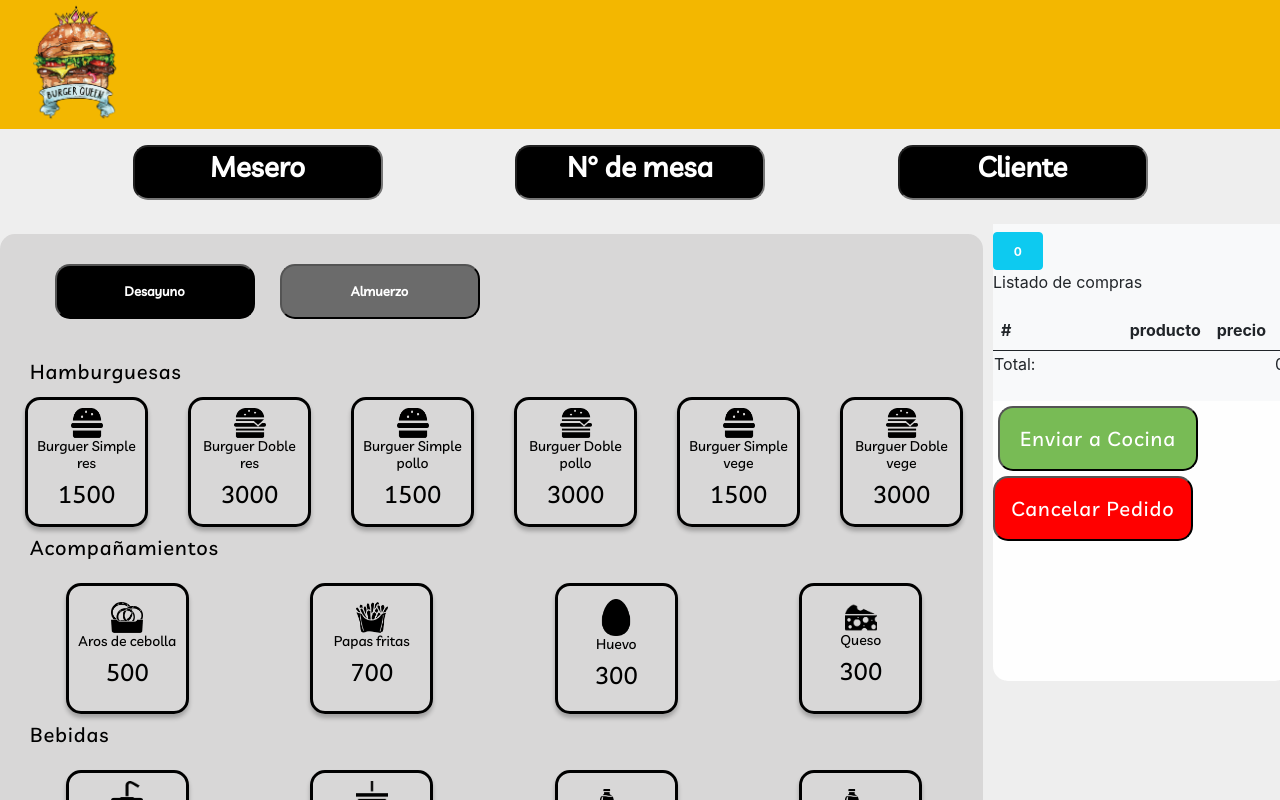
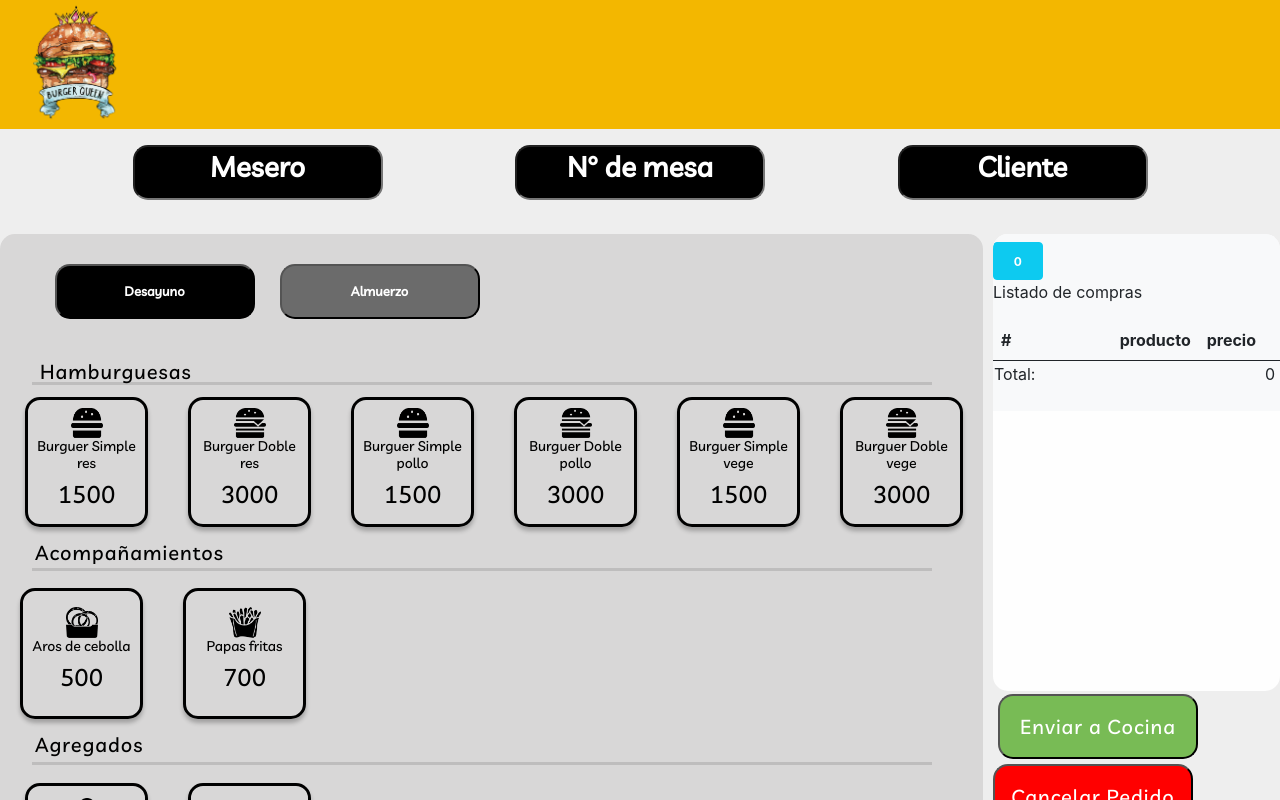
Before and after one commit to Eileencisternas/scl015-burger-queen, a React (Create React App) app: page /Mesero in a window 1280 px wide. Both pictures are taken after a click on the button "Almuerzo". Shown: the top 800 px of the page. Built offline with nearby package versions, Linux system fonts and the light colour scheme.

Commit message:
cambios en css, modificacion productos

```diff
--- a/src/components/Almuerzo/Almuerzo.css
+++ b/src/components/Almuerzo/Almuerzo.css
@@ -9,8 +9,8 @@
     letter-spacing: 0.05em;
     color: #000000;
     position: absolute;
-    margin-top: 30px;
-    left: 30px;
+    margin-top: 70px;
+    left: 40px;
 }
 .spanBebidas{
     font-family: Livvic;
@@ -36,21 +36,23 @@
     align-items: flex-end;
     letter-spacing: 0.05em;
     color: #000000;
-    position: absolute;
+    left: 30px;
+    padding: 5px;
+    /* position: absolute; */
     /* top: 311px; */
-    left: 30px;
+    margin-left: 30px;
 }
-/* .linea-vertical{
+ /* .linea-vertical{
     border-left: 3px solid rgba(0, 0, 0, 0.12);
     height: 365px;
     position: absolute;
     left: 331px;
     margin-left: -3px;
     top: 156px;
-} */
-/* .linea-horizontal{
+}  */
+.linea-horizontal{
     position: absolute;
-    width: 605px;
+    width: 900px;
     height: 0px;
     left: 32px;
     top: 148px;
@@ -58,18 +60,54 @@
 }
 .linea-horizontal2{
     position: absolute;
-    width: 296px;
+    width: 900px;
     height: 0px;
     left: 32px;
     top: 334px;
     border-bottom: 3px solid rgba(0, 0, 0, 0.12);
-} */
+}
+.linea-horizontal3{
+    width: 900px;
+    height: 0px;
+    margin-left: 32px;
+    top: 448px;
+    border-bottom: 3px solid rgba(0, 0, 0, 0.12);
+}
+.linea-horizontal4{
+    width: 900px;
+    height: 0px;
+    margin-left: 32px;
+    top: 448px;
+    border-bottom: 3px solid rgba(0, 0, 0, 0.12);
+}
 .container-productos2{
-    display: flex;
+    display: inline-flex;
+    flex-direction: wrap;
+    margin-top: 10px;
+    /* text-align: -webkit-center;  */
+}
+.container-productos3{
+    display: inline-flex;
+    /* flex-direction: wrap; */
+    margin-top: 10px;
+    margin-left: 5px;
+    /* text-align: -webkit-center; */
+}
+.container-productos4{
+    display: inline-flex;
+    flex-direction: wrap;
+    margin-top: 10px;
+    margin-left: 5px;
+    text-align: -webkit-center;
+}
+.container-productos{
+    display: inline-flex;
     flex-direction: wrap;
     margin-top: 40px;
+    padding-top: 60px;
     margin-left: 5px;
     text-align: -webkit-center;
+
 }
 .producto {
     background: transparent;
@@ -88,3 +126,12 @@
     margin: 8px;
     border: solid;
 }
+@media (min-width: 576px) and (max-width: 991.98px) and (orientation: portrait){
+  .producto {
+
+      max-width: 100%;
+  }
+  .container-productos{
+      max-width: 50%;
+  }
+}
--- a/src/components/Almuerzo/Almuerzo.jsx
+++ b/src/components/Almuerzo/Almuerzo.jsx
@@ -23,7 +23,8 @@ function Almuerzo (params) {
     let acom = [
         { id: 7, titulo: "Aros de cebolla", precio: 500, image: "icon-onionrings.png", agregado: 0 },
         { id: 8, titulo: "Papas fritas", precio: 700, image: "icon-papasfritas.png", agregado: 0 },
-
+    ]
+    let agreg = [
         { id: 13, titulo: "Huevo", precio: 300, image: "huevo.png", agregado: 0, option: 0 },
         { id: 14, titulo: "Queso", precio: 300, image: "queso.png", agregado: 0, option: 0 },
     ]
@@ -55,12 +56,21 @@ function Almuerzo (params) {
                     <Productos key={elemento.id} parametros={elemento} agregarHandler={params.agregarHandler} listaCarrito={params.listaCarrito} />
                 ))}
             </div>
+            <span className="spanAcomp">Agregados</span>
+            <div className="linea-horizontal3"></div>
+            <div className="container-productos3" >
+                {agreg.map((elemento) => (
+                    <Productos key={elemento.id} parametros={elemento} agregarHandler={params.agregarHandler} listaCarrito={params.listaCarrito} />
+                ))}
+            </div>
+
             <span className="spanAcomp">Bebidas</span>
-            <div className="linea-horizontal2"></div>
-            <div className="container-productos2" >
+            <div className="linea-horizontal4"></div>
+            <div className="container-productos4" >
                 {bebidas.map((elemento) => (
                     <Productos key={elemento.id} parametros={elemento} agregarHandler={params.agregarHandler} listaCarrito={params.listaCarrito} />
                 ))}
+
             </div>
          </div>
 
--- a/src/components/Desayuno/Desayuno.css
+++ b/src/components/Desayuno/Desayuno.css
@@ -40,7 +40,7 @@
   top: 30px;
 }
 .container-productos{
-    display: flex;
+    display: inline-flex;
     flex-direction: wrap;
     margin-top: 40px;
     padding-top: 60px;
--- a/src/components/Mesero/Mesero.css
+++ b/src/components/Mesero/Mesero.css
@@ -107,14 +107,34 @@
     top: 40px;
 }
 .Mesero-pedido{
-    position: relative;
+    margin-top: 10px;
+   margin-left: 10px;
     width: 423px;
     height: 457.11px;
     background: #FEFEFE;
     border-radius: 15px;
     left: 10px;
-    overscroll-behavior-y: auto;
+    overflow: scroll;
 }
+/* width */
+::-webkit-scrollbar{
+  width: 20px;
+  height: 0px;
+}
+::-webkit-scrollbar-track{
+  box-shadow: inset 0 0 5px #f3b700;
+  border-radius: 10px;
+}
+/* Handle */
+::-webkit-scrollbar-thumb{
+  background: #f3b700;
+  border-radius: 10px;
+}
+/* Handle on hover */
+::-webkit-scrollbar-thumb:hover{
+  background: #f3b700;
+}
+
 .Mesero-productos{
     position: relative;
     /* width: 552px; */
@@ -125,11 +145,12 @@
 }
 .btns-pedido{
     top: 465px;
-    /* position: absolute; */
+    position:absolute ;
+
 }
 .enviar-cocina{
-    position: relative;
-    margin: 5px;
+    position: static;
+     margin: 5px;
     width: 200px;
     height: 65px;
     background: #78BB55;
@@ -142,6 +163,24 @@
     letter-spacing: 0.05em;
     color: #FFFFFF;
 }
+.producto {
+  background: transparent;
+  flex-direction: row;
+  justify-content: center;
+  color: black;
+  font-family: Livvic;
+  font-style: normal;
+  font-weight: bold;
+  width: 160px;
+  height: 130.33px;
+  left: 81px;
+  top: calc(50% - 142.33px / 2 - 122.36px);
+  box-shadow: 0px 4px 4px rgba(0, 0, 0, 0.25);
+  border-radius: 15px;
+  margin: 8px;
+  border: solid;
+}
+
 .cancelar-pedido{
     /* position: relative; */
     width: 200px;
@@ -181,3 +220,21 @@
 .cantidad {
     font-size: 12pt;
 }
+
+/*formato para Tablet*/
+@media (min-width: 576px) and (max-width: 991.98px) and (orientation: portrait){
+.Mesero-productos{
+    max-width: 60%;
+    overflow: scroll;
+  }
+
+.BtnAlmuerzo{
+    height: 43px;
+    width: 282px;
+}
+.btns-pedido{
+     height: 43px;
+    width: 282px;
+}
+
+}
```
